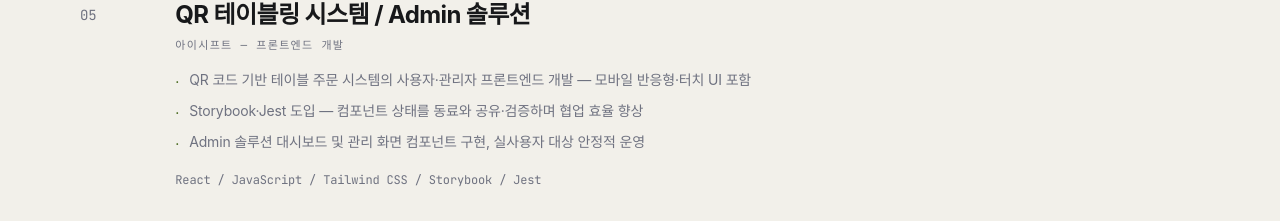
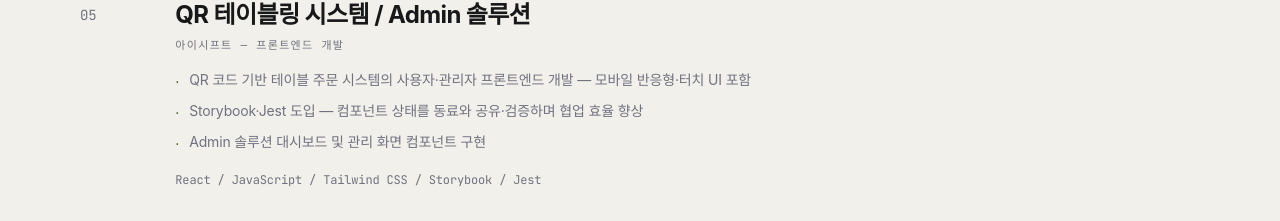
Before and after one commit to KSHoon522/portfolio, a Next.js app: page / in a window 1280 px wide. Shown: the part 4613-4834 px from the top of the page. Built offline with nearby package versions, Linux system fonts and the light colour scheme; a web font is replaced by a local one.

Commit message:
chore: 잘못 기재된 사항 변경

```diff
--- a/data/projects.ts
+++ b/data/projects.ts
@@ -94,7 +94,7 @@ export const workProjects: Project[] = [
     points: [
       "QR 코드 기반 테이블 주문 시스템의 사용자·관리자 프론트엔드 개발 — 모바일 반응형·터치 UI 포함",
       "Storybook·Jest 도입 — 컴포넌트 상태를 동료와 공유·검증하며 협업 효율 향상",
-      "Admin 솔루션 대시보드 및 관리 화면 컴포넌트 구현, 실사용자 대상 안정적 운영",
+      "Admin 솔루션 대시보드 및 관리 화면 컴포넌트 구현",
     ],
   },
 ];
```
